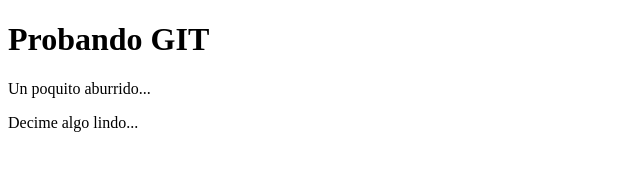
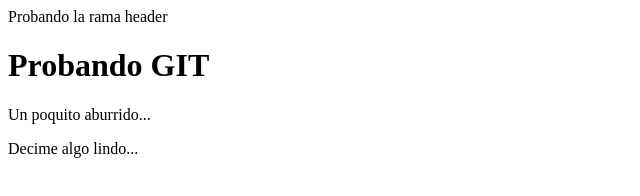
Before and after one commit to milipaciotti/html.clase3, a plain HTML site: page index.html in a window 1280 px wide. Shown: the whole page, without its empty margins (0-640 px from the left). Drawn offline with Linux system fonts and the light colour scheme.

Commit message:
add the branch header

```diff
--- a/index.html
+++ b/index.html
@@ -4,8 +4,10 @@
         <title> Clase 3 con GIT</title>
     </head>
     <body>
+        <header> Probando la rama header</header>
         <h1> Probando GIT </h1>
         <p> Un poquito aburrido... </p>
         <p>Decime algo lindo...</p>
+
     </body>
 </html>
```
